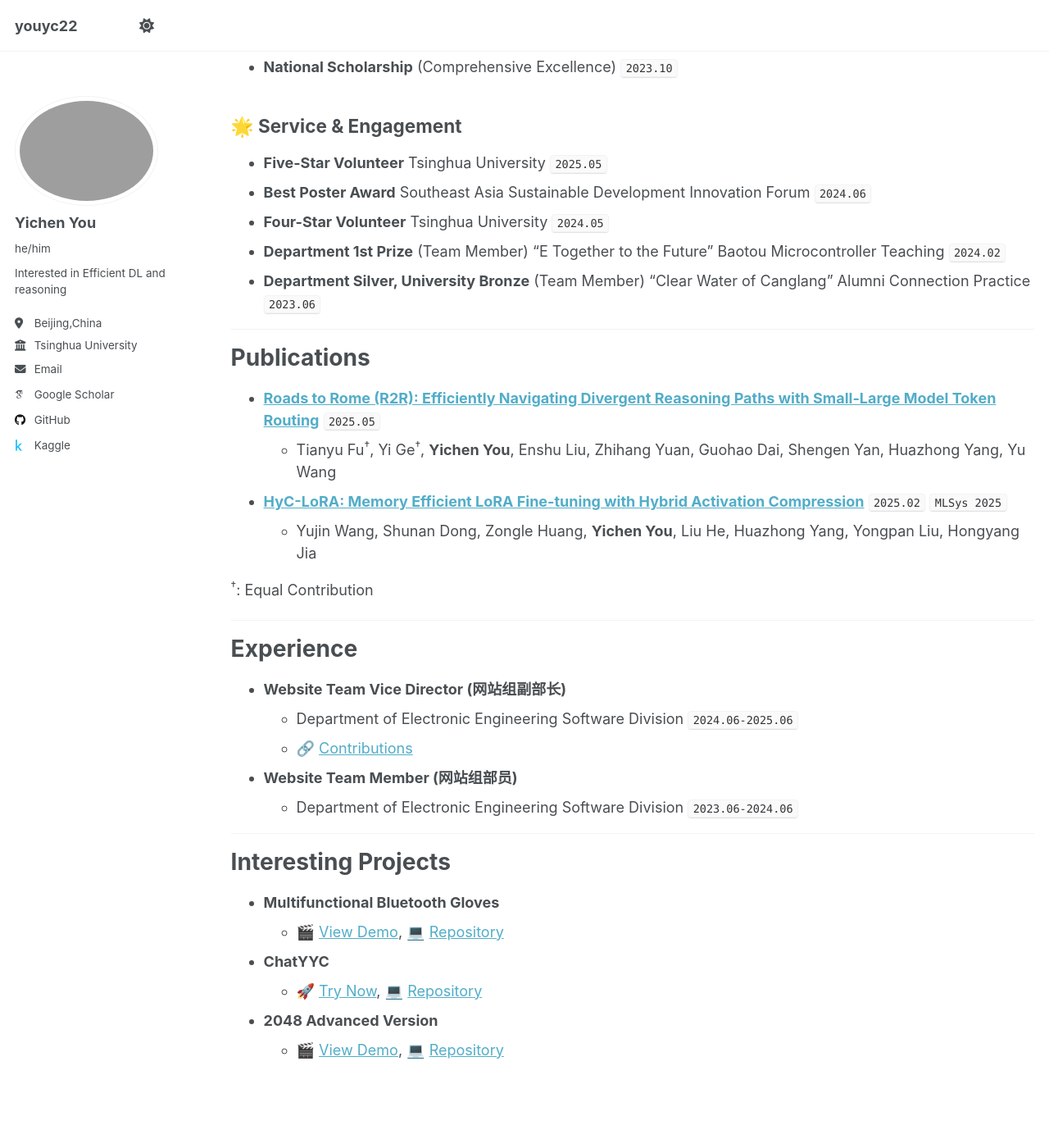
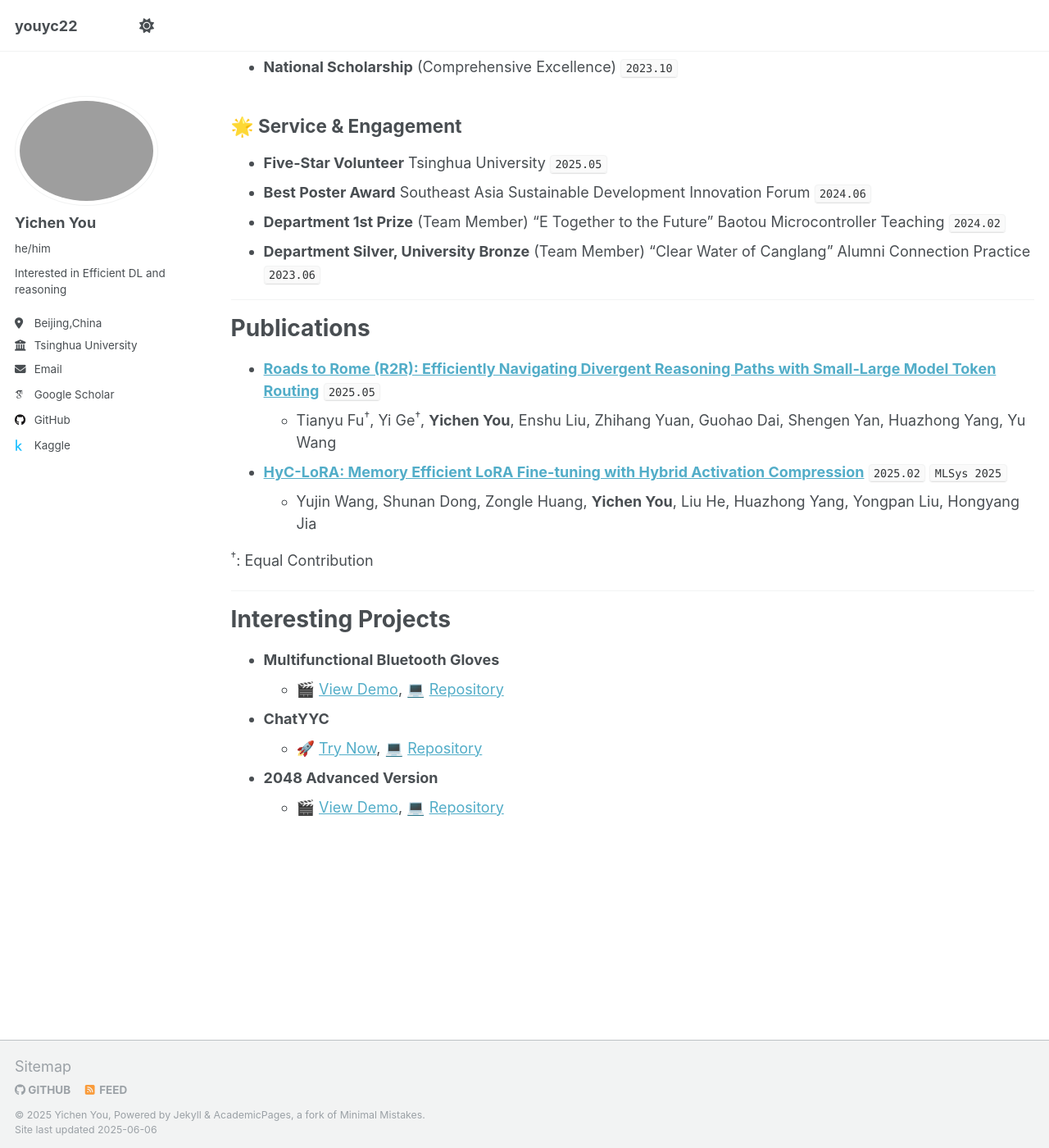
Before and after one commit to youyc22/youyc22.github.io.backup, a Jekyll site: the page built from _pages/about.md, in a window 1280 px wide and 1400 px high, scrolled down 922 px. Shown: the whole window at 82% size. Built offline with Jekyll 4.4.1, drawn with Linux system fonts in a browser that asks for light colours; some web fonts are replaced.

Commit message:
[minor]: modify cv

```diff
--- a/_pages/about.md
+++ b/_pages/about.md
@@ -31,8 +31,6 @@ Selected Awards/Honors
 * **University 2nd Prize** [Huiye Cup 6th Software Design Competition](https://github.com/youyc22/EESDC6-2048-Advanced-Version) `2023.04`
   - Team Leader - 📰 [News](https://mp.weixin.qq.com/s/otvZaQZ0x-VxUVQKZWPpxg)
 
-
-
 ## 🎓 Scholarships
 * **Dai Yusen Innovation Scholarship** (Comprehensive Excellence) `2024.10`
 * **National Scholarship** (Comprehensive Excellence) `2023.10`
@@ -40,7 +38,7 @@ Selected Awards/Honors
 ## 🌟 Service & Engagement
 * **Five-Star Volunteer** Tsinghua University `2025.05`
 * **Best Poster Award** Southeast Asia Sustainable Development Innovation Forum `2024.06`
-* **Four-Star Volunteer** Tsinghua University `2024.05`
+<!-- * **Four-Star Volunteer** Tsinghua University `2024.05` -->
 * **Department 1st Prize** (Team Member) "E Together to the Future" Baotou Microcontroller Teaching `2024.02`
 * **Department Silver, University Bronze** (Team Member) "Clear Water of Canglang" Alumni Connection Practice `2023.06`
 
@@ -62,7 +60,7 @@ Publications
 
 ---
 
-Experience
+<!-- Experience
 ======
 * **Website Team Vice Director (网站组副部长)**
   - Department of Electronic Engineering Software Division `2024.06-2025.06`
```
Also changed, not shown: other parts of _pages/about.md (+2 -2 lines), _pages/cv.md (+4 -6 lines).
